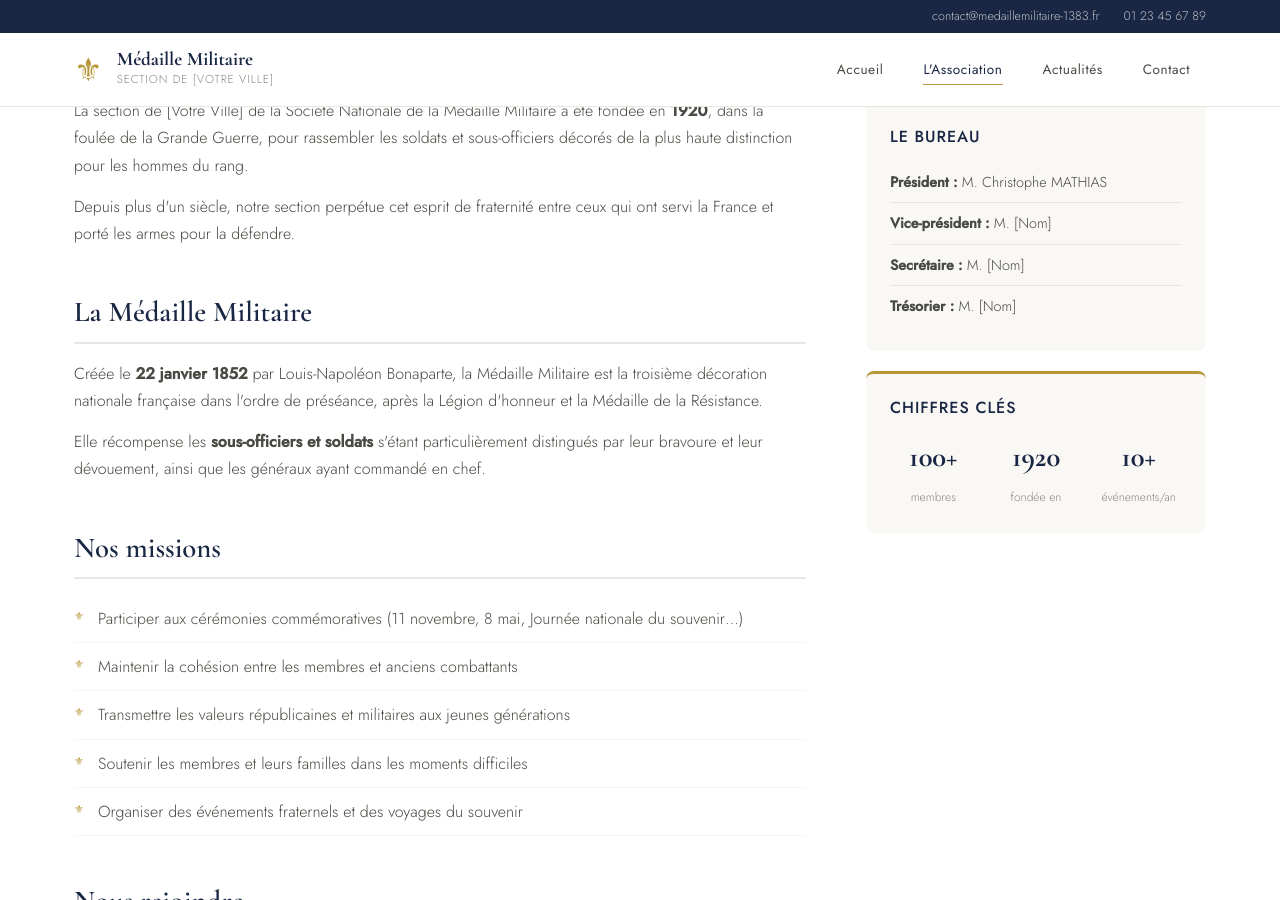
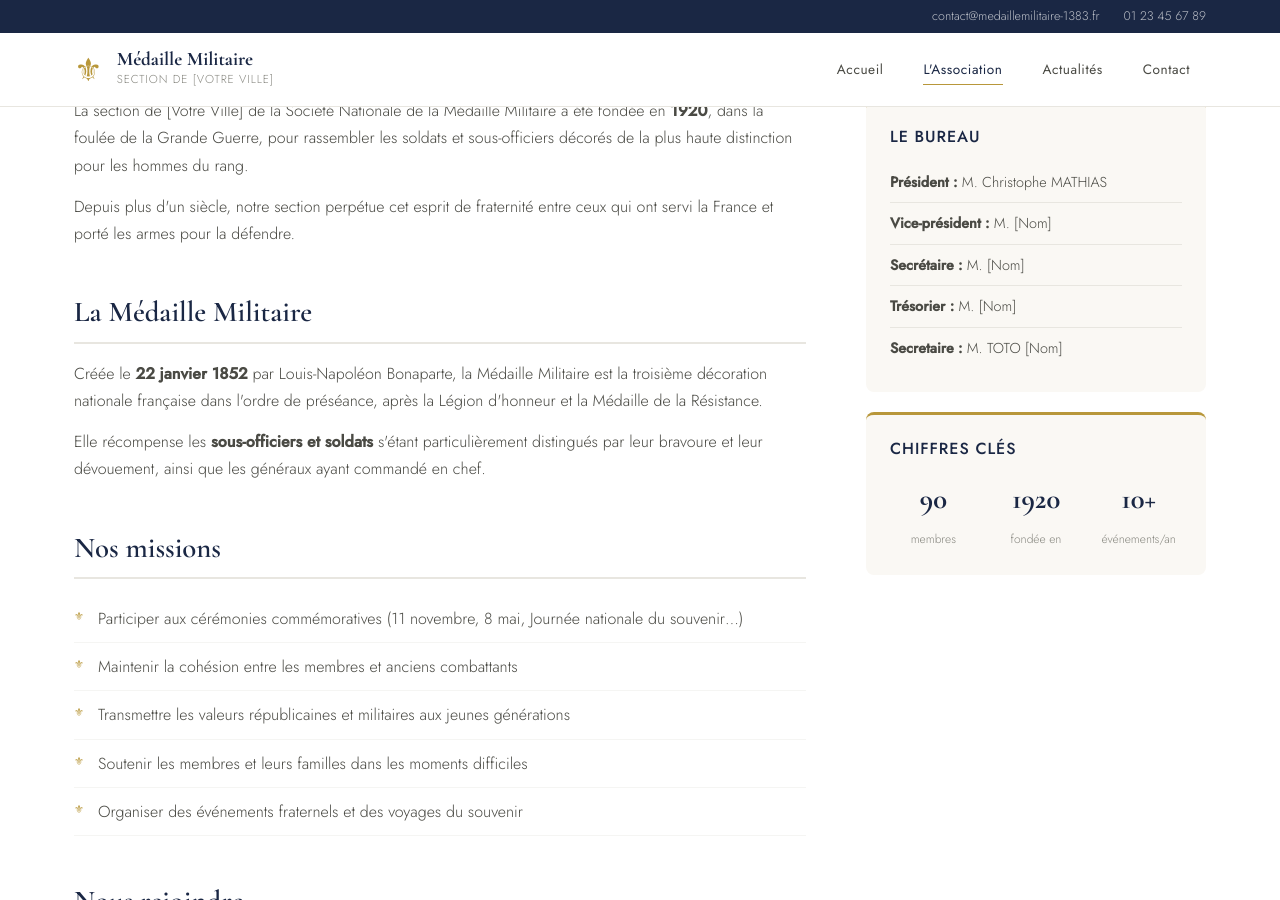
Before and after one commit to M3ph1s85/medaille-militaire, a Jekyll site: the page built from association.md, in a window 1280 px wide and 900 px high, scrolled down 388 px. Built offline with Jekyll 4.4.1, drawn with Linux system fonts in a browser that asks for light colours.

Commit message:
Update association.md

```diff
--- a/association.md
+++ b/association.md
@@ -54,12 +54,13 @@ permalink: /association/
           <li><strong>Vice-président :</strong> M. [Nom]</li>
           <li><strong>Secrétaire :</strong> M. [Nom]</li>
           <li><strong>Trésorier :</strong> M. [Nom]</li>
+          <li><strong>Secretaire :</strong> M. TOTO [Nom]</li>
         </ul>
       </div>
       <div class="sidebar-card">
         <h4>Chiffres clés</h4>
         <div class="stat-list">
-          <div class="stat-item"><strong>100+</strong><span>membres</span></div>
+          <div class="stat-item"><strong>90</strong><span>membres</span></div>
           <div class="stat-item"><strong>{{ site.association.fondee }}</strong><span>fondée en</span></div>
           <div class="stat-item"><strong>10+</strong><span>événements/an</span></div>
         </div>
```
